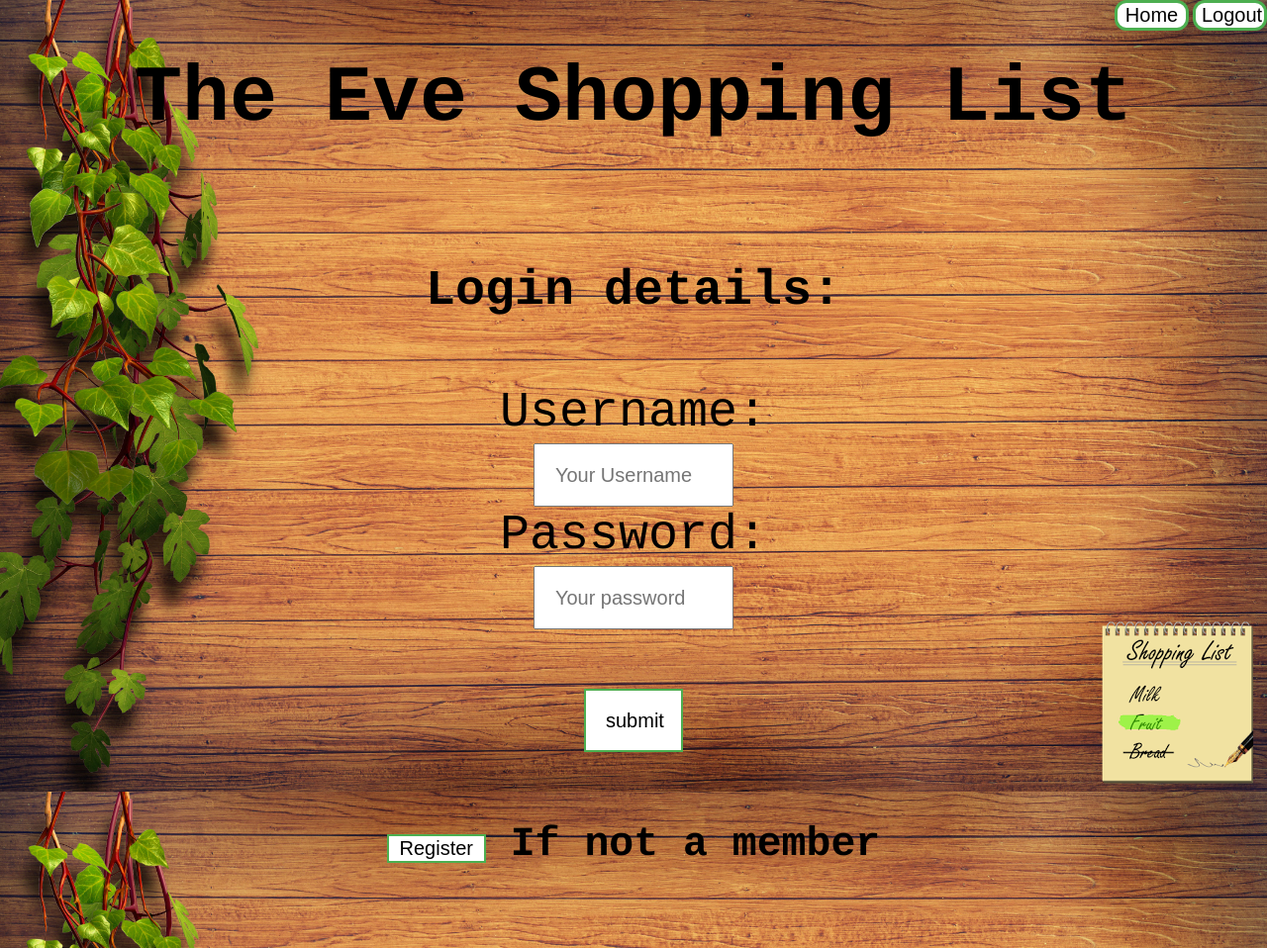
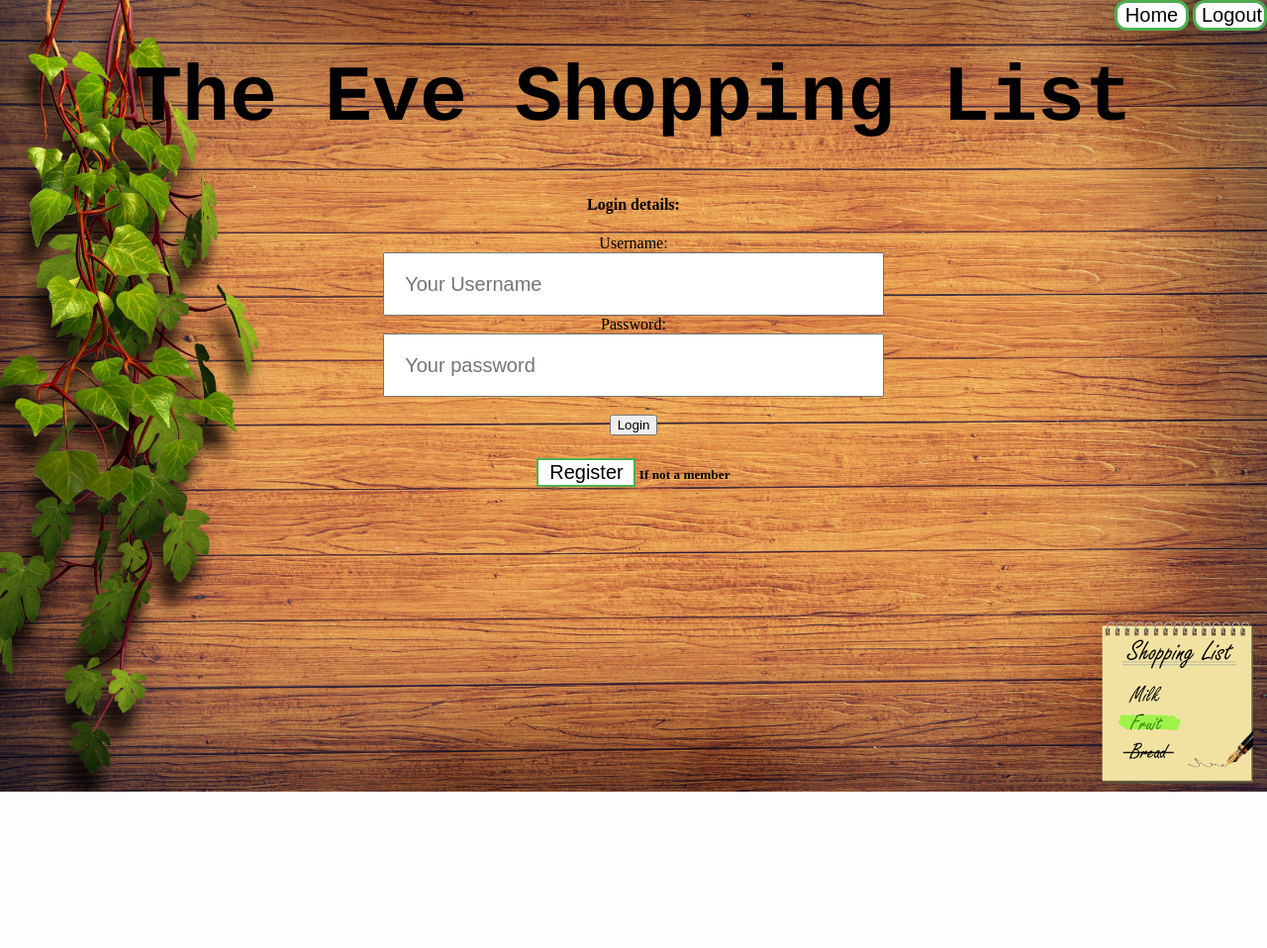
Before and after one commit to evandanu/The-Eve-Shopping-List, a Flask app: page /login in a window 1280 px wide. Shown: the whole page at 99% size. After the commit the page ends 800 px from the top, so only its background shows below. Run offline with Flask 2, Linux system fonts and the light colour scheme; the visitor is signed in with stand-in values (Sample User, id 1); parts of the project's set-up code (start-up, migrations or seed data) failed here and were passed over.

Commit message:
flask app

```diff
--- a/app.py
+++ b/app.py
@@ -107,9 +107,9 @@ def logout():
 def view():
     return render_template('view.html')
 
-@app.route('/addshopinglist', methods=['GET', 'POST'])
+@app.route('/addshoppinglist', methods=['GET', 'POST'])
 @login_required
-def addshopinglist():
+def addshoppinglist():
     return render_template('addshopinglist.html')
 
 if __name__ == '__main__':
--- a/templates/addshoppinglist.html
+++ b/templates/addshoppinglist.html
@@ -20,7 +20,7 @@
 	</div>
 </div>
 <div class="add">
-<form action="addshopping.html" method="post" class="form-group">
+<form action="/addshoppinglist" method="post" class="form-group">
     <div class="form">
         <header class="logo">
             <h2>Add a Shopping List</h2>
--- a/templates/login.html
+++ b/templates/login.html
@@ -18,18 +18,18 @@
         <button id="button2" onclick="location.href='/login';">Logout</button>
     </div>
 </div>
-<div class="login">
-<form action="/login" method="POST" class="form-group">
+<div class="form-login">
+<form action="/login" method="POST" class="form-login">
     <div class="form">
         <h4>Login details:</h4>
     Username:<br>
-    <input type="text" class="fields" required="required" name="username" placeholder="Your Username">
+    <input type="text" class="form-control" required="required" name="username" placeholder="Your Username">
     <br>
     Password:<br>
-    <input type="password" class="fields" required="required" name="password" placeholder="Your password">
+    <input type="password" class="form-control" required="required" name="password" placeholder="Your password">
     <br>
     <br>
-    <input type="submit" class="givebutton" value="submit" id="button1" onclick="location.href='view';">
+    <button class="btn btn-lg btn-primary btn-block" type="submit">Login</button>
         <h5><button onclick="location.href='register';" id="button1">Register</button> If not a member</h5>
         </div>
 </form>
--- a/templates/register.html
+++ b/templates/register.html
@@ -43,7 +43,7 @@
     Re-enter Password<br>
     <input type="password" class="fields" required="required" name="password1">
     <br>
-    <input type="submit" class="givebutton" value="submit" id="button1">
+    <button class="btn btn-lg btn-primary btn-block" type="submit">Register</button>
         <h5><button id="button1" onclick="location.href='login';">Login</button> If already Registered</h5>
         </div>
 </form>
```
